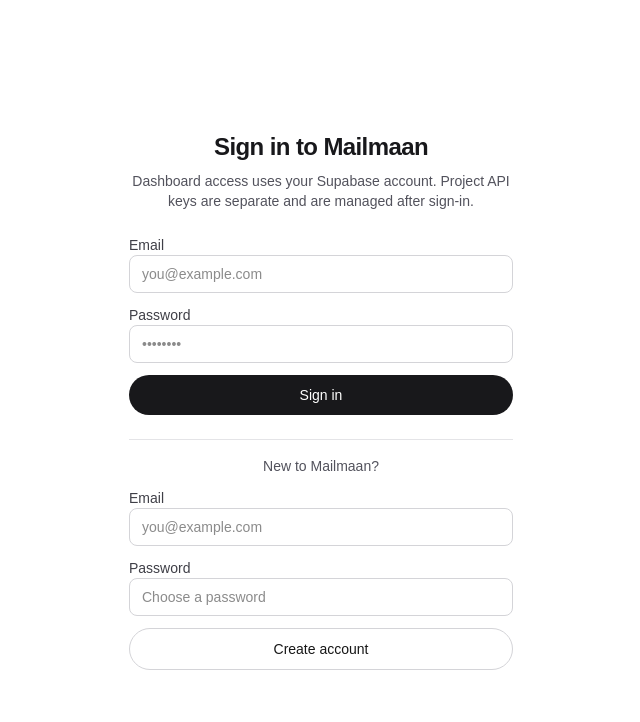
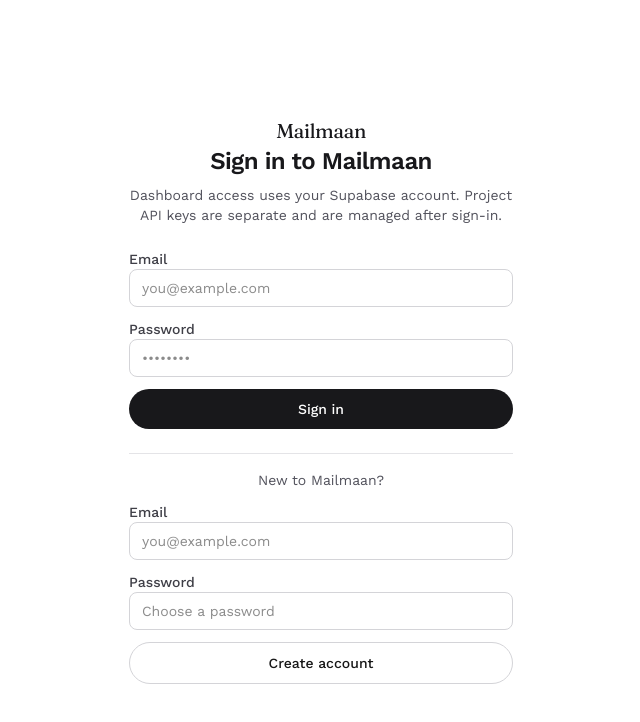
Before and after one commit to oginakoko/mailmaan-regen, a Next.js app: page /login in a window 1280 px wide. Shown: the top 722 px of the page, without its empty margins (319-959 px from the left). Built offline with nearby package versions, Linux system fonts and the light colour scheme.

Commit message:
Dashboard polish: top bar, type pairing, login wordmark (UX unchanged)

```diff
--- /dev/null
+++ b/src/app/dashboard/layout.tsx
@@ -0,0 +1,27 @@
+import Link from "next/link";
+
+export default function DashboardLayout({ children }: { children: React.ReactNode }) {
+  return (
+    <div className="flex min-h-screen flex-col font-body">
+      <header className="border-b border-zinc-200 dark:border-zinc-800">
+        <div className="mx-auto flex w-full max-w-3xl items-center justify-between px-6 py-3">
+          <Link href="/dashboard" className="font-display text-xl tracking-tight">
+            Mailmaan
+          </Link>
+          <nav className="flex gap-5 text-sm font-medium text-zinc-500">
+            <Link href="/" className="hover:text-zinc-900 dark:hover:text-zinc-100">
+              Home
+            </Link>
+            <Link href="/docs" className="hover:text-zinc-900 dark:hover:text-zinc-100">
+              Docs
+            </Link>
+            <Link href="/demo/soko" className="hover:text-zinc-900 dark:hover:text-zinc-100">
+              Demo
+            </Link>
+          </nav>
+        </div>
+      </header>
+      {children}
+    </div>
+  );
+}
--- a/src/app/login/page.tsx
+++ b/src/app/login/page.tsx
@@ -1,5 +1,6 @@
+import Link from "next/link";
+import { redirect } from "next/navigation";
 import { Suspense } from "react";
-import { redirect } from "next/navigation";
 import { createSupabaseServerClient } from "@/lib/supabase/server";
 
 async function signIn(formData: FormData) {
@@ -37,9 +38,12 @@ async function LoginContent({
   const next = params.next ?? "/dashboard";
 
   return (
-    <main className="flex flex-1 flex-col items-center justify-center px-6 py-24">
+    <main className="flex flex-1 flex-col items-center justify-center px-6 py-24 font-body">
       <div className="w-full max-w-sm space-y-6">
         <div className="space-y-2 text-center">
+          <Link href="/" className="font-display text-xl tracking-tight text-zinc-900 dark:text-zinc-50">
+            Mailmaan
+          </Link>
           <h1 className="text-2xl font-semibold tracking-tight text-zinc-900 dark:text-zinc-50">
             Sign in to Mailmaan
           </h1>
```
